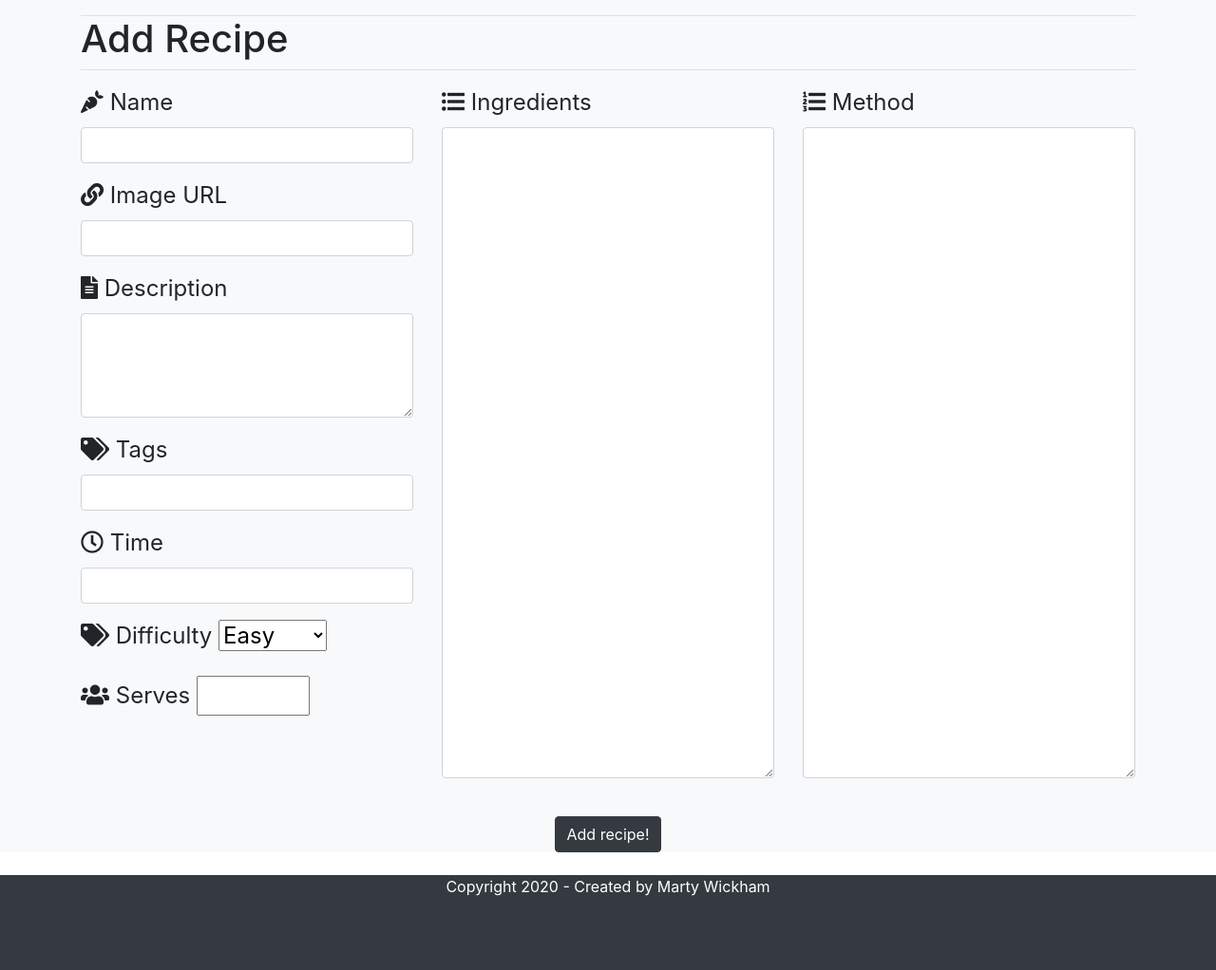
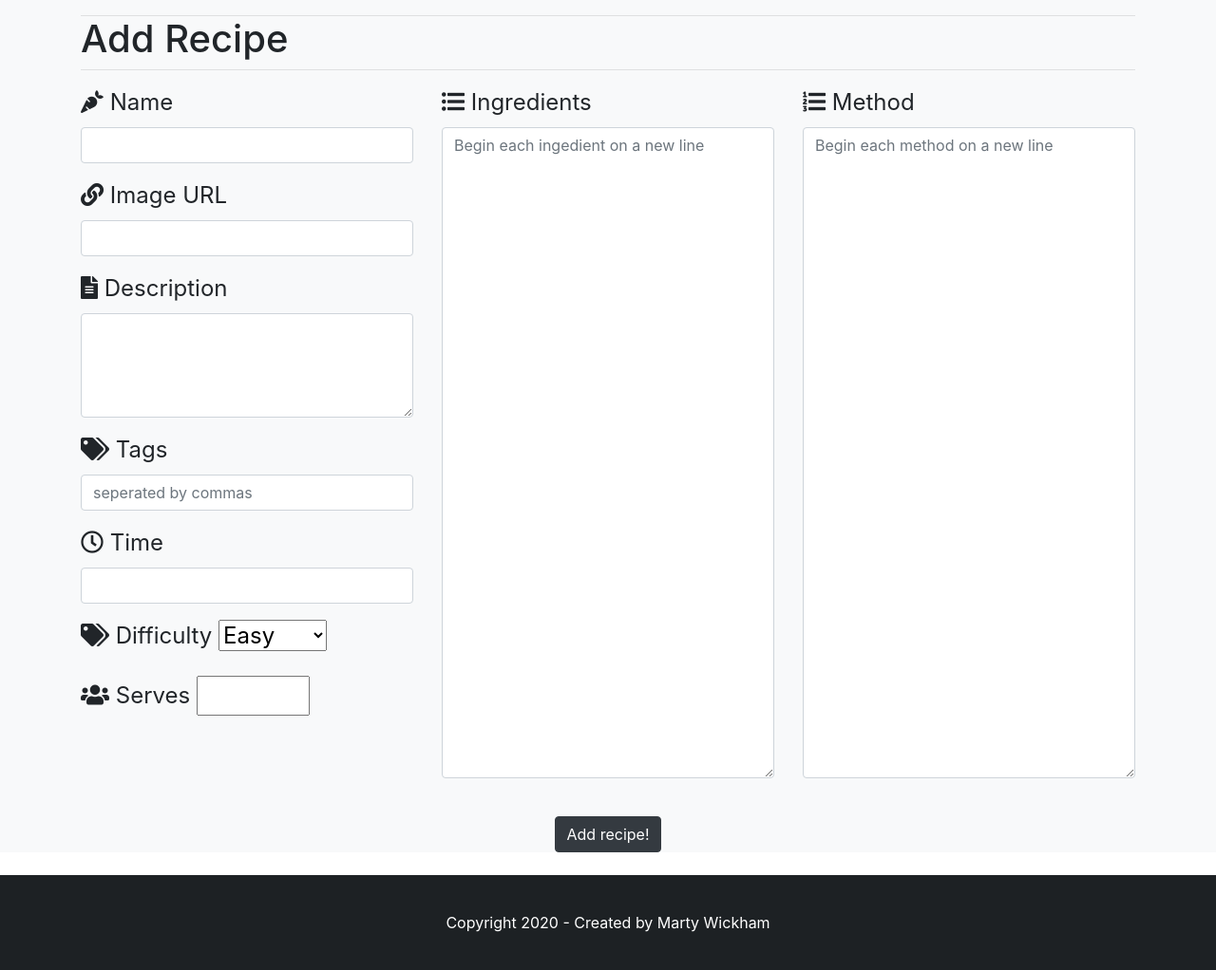
Before and after one commit to marty-wickham/milestone-project3, a Flask app: page /add_recipe in a window 1280 px wide. Shown: the part 98-1120 px from the top of the page at 95% size. Run offline with Flask 2, Linux system fonts and the light colour scheme; some libraries are stand-ins or nearby versions.

Commit message:
Minor style changes to recipe.html and edit-recipe.html

```diff
--- a/app.py
+++ b/app.py
@@ -50,19 +50,17 @@ def register():
     if request.method == 'POST':
         users = mongo.db.users
         existing_user = users.find_one({'username': request.form.get('username')})
-        existing_email = users.find_one({'email': request.form.get('email')})
 
         if existing_user is None:
-            if existing_email is None:
-                hashpass = bcrypt.hashpw(request.form['password'].encode('utf-8'), bcrypt.gensalt())
-                users.insert_one({'username': request.form['username'],
-                                  'email': request.form['email'],
-                                  'password': hashpass})
-                session['username'] = request.form['username']
-                return redirect(url_for('index'))
+            hashpass = bcrypt.hashpw(request.form['password'].encode('utf-8'), bcrypt.gensalt())
+            users.insert_one({'username': request.form['username'],
+                                'email': request.form['email'],
+                                'password': hashpass})
+            session['username'] = request.form['username']
+            return redirect(url_for('index'))
 
-            error = "An account with that email address already exists!"
-        error = "An account with that username already exists!"
+
+        flash("An account with that username already exists!")
     return render_template('register.html', error=error)
 
 
@@ -101,8 +99,8 @@ def insert_recipe():
 
     recipes.insert_one({'title': request.form.get('recipe_name').capitalize(),
                         'image_url': request.form.get('image_url'),
-                        'description': request.form.get('recipe_description').capitalize(),
-                        'tags': request.form.get('tags'),
+                        'description': request.form.get('recipe_description').lower(),
+                        'tags': request.form.get('tags').lower(),
                         'serves': request.form.get('serves'),
                         'time': request.form.get('time'),
                         'difficulty': request.form.get('difficulty'),
@@ -135,7 +133,11 @@ def update_recipe(recipe_id):
         {'_id': ObjectId(recipe_id)},
         {'title': request.form.get('recipe_name').capitalize(),
          'image_url': request.form.get('image_url'),
-         'description': request.form.get('recipe_description').capitalize(),
+         'description': request.form.get('recipe_description').lower(),
+         'tags': request.form.get('tags').lower(),
+         'serves': request.form.get('serves'),
+         'time': request.form.get('time'),
+         'difficulty': request.form.get('difficulty'),
          'ingredients': ingredients_list,
          'method': method_list})
 
--- a/static/css/style.css
+++ b/static/css/style.css
@@ -1,10 +1,18 @@
 /*---------------------------- General styling --------------------*/
 img {
-    max-width: 100%;
+    width: 100%;
 }
 
 span {
     font-size: 1rem;
+}
+
+.icon-data {
+    margin-left: .5rem;
+}
+
+.key {
+    font-weight: bold;
 }
 
 /*---------------------------- Navbar --------------------*/
@@ -26,7 +34,7 @@ span {
 /*---------------------------- Index-page --------------------*/
 
 .jumbotron {
-    background-image: url("https://image.shutterstock.com/image-photo/wide-variety-spices-herbs-on-260nw-1249477660.jpg");
+    background-image: url("../images/banner.png");
     background-size: cover;
     -webkit-background-size: cover;
     -moz-background-size: cover;
@@ -61,7 +69,16 @@ span {
 /*---------------------------- Footer --------------------*/
 
 footer {
-    background-color: #343a40;
+    background-color: #1d2124;
     color: #fff;
     min-height: 100px;
+    position: relative; // Center the child element
 }
+
+.copyright {
+    position: absolute;
+    top: 50%;
+    transform: translate(-50%, -50%);
+    left: 50%;
+
+}
--- a/templates/add-recipe.html
+++ b/templates/add-recipe.html
@@ -39,7 +39,7 @@
                             <div class="form-group">
                                 <i class="fas fa-tags"></i>
                                 <label for="tags">Tags</label>
-                                <input type="text" class="form-control" id="tags" name="tags">
+                                <input type="text" class="form-control" id="tags" name="tags" placeholder="seperated by commas">
                             </div>
                             <div class="form-group">
                                 <i class="far fa-clock"></i>
@@ -65,14 +65,16 @@
                             <div class="form-group">
                                 <i class="fas fa-list-ul"></i>
                                 <label for="recipe_ingredients">Ingredients</label>
-                                <textarea type="text" class="form-control" id="recipe_ingredients" name="recipe_ingredients" rows="28" cols="25"></textarea>
+                                <textarea type="text" class="form-control" id="recipe_ingredients" name="recipe_ingredients" rows="28" cols="25"
+                                placeholder="Begin each ingedient on a new line"></textarea>
                             </div>
                         </div>
-                        <div class="col-lg-4 col-md-6 mb-4 col-10 offset-1 offset-md-0">
+                        <div class="col-lg-4 offset-lg-0 col-md-6 mb-4 col-10 offset-1 offset-md-3">
                             <div class="form-group">
                                 <i class="fas fa-list-ol"></i>
                                 <label for="recipe_method">Method</label>
-                                <textarea type="text" class="form-control" id="recipe_method" name="recipe_method" rows="28" cols="25"></textarea>
+                                <textarea type="text" class="form-control" id="recipe_method" name="recipe_method" rows="28" cols="25"
+                                placeholder="Begin each method on a new line"></textarea>
                             </div>
                         </div>
                     </div>
--- a/templates/base.html
+++ b/templates/base.html
@@ -60,16 +60,6 @@
 			</div>
 		</nav>
 	</header>
-	{% with messages = get_flashed_messages() %}
-	{% if messages %}
-	<ul class=flashes>
-		{% for message in messages %}
-		<li>{{ message }}</li>
-		{% endfor %}
-	</ul>
-	{% endif %}
-	{% endwith %}
-
 
 	{% block content %}
 	{% endblock %}
@@ -77,7 +67,7 @@
 	<footer>
 		<div id="footer" class="container text-center">
 			<div class="row">
-				<p class="mx-auto">Copyright 2020 - Created by Marty Wickham</p>
+				<p class="copyright">Copyright 2020 - Created by Marty Wickham</p>
 			</div>
 		</div>
 	</footer>
@@ -103,7 +93,7 @@
 								<label for="password">Password</label>
 								<input type="password" class="form-control" id="password" name="password" required>
                         </div>
-								<button type="submit" class="btn btn-dark" name="action">Login!
+						<button type="submit" class="btn btn-dark" name="action">Login!
                         </button>
 					</form>
 				</div>
--- a/templates/index.html
+++ b/templates/index.html
@@ -29,7 +29,7 @@
 					</div>
 					<div class="card-footer">
 						<div class="d-flex justify-content-between align-items-center">
-							<button type="button" class="btn btn-sm btn-outline-secondary">View</button>
+							<a type="button" class="btn btn-sm btn-outline-secondary" href="{{url_for('view_recipe', recipe_id=recipe._id)}}">View</a>
 							<small class="text-muted">Views: {{ recipe.views }}</small>
 						</div>
 					</div>
--- a/templates/my-recipes.html
+++ b/templates/my-recipes.html
@@ -24,7 +24,7 @@
 					<div class="card-body">
 						<h5 class="card-title">{{recipe.title}}</h5>
 						<p class="card-text">{{recipe.description}}</p>
-						<a href="{{url_for('view_myrecipe', recipe_id=recipe._id)}}" class="btn btn-dark">View</a>
+						<a href="{{url_for('view_myrecipe', recipe_id=recipe._id)}}" class="btn btn-dark">View recipe</a>
 					</div>
 				</div>
 			</div>
```
Also changed, not shown: templates/edit-recipe.html (+8 -8 lines), templates/recipe.html (+7 -7 lines), templates/register.html (+10 -7 lines), README.md, static/images/banner.png (added).
